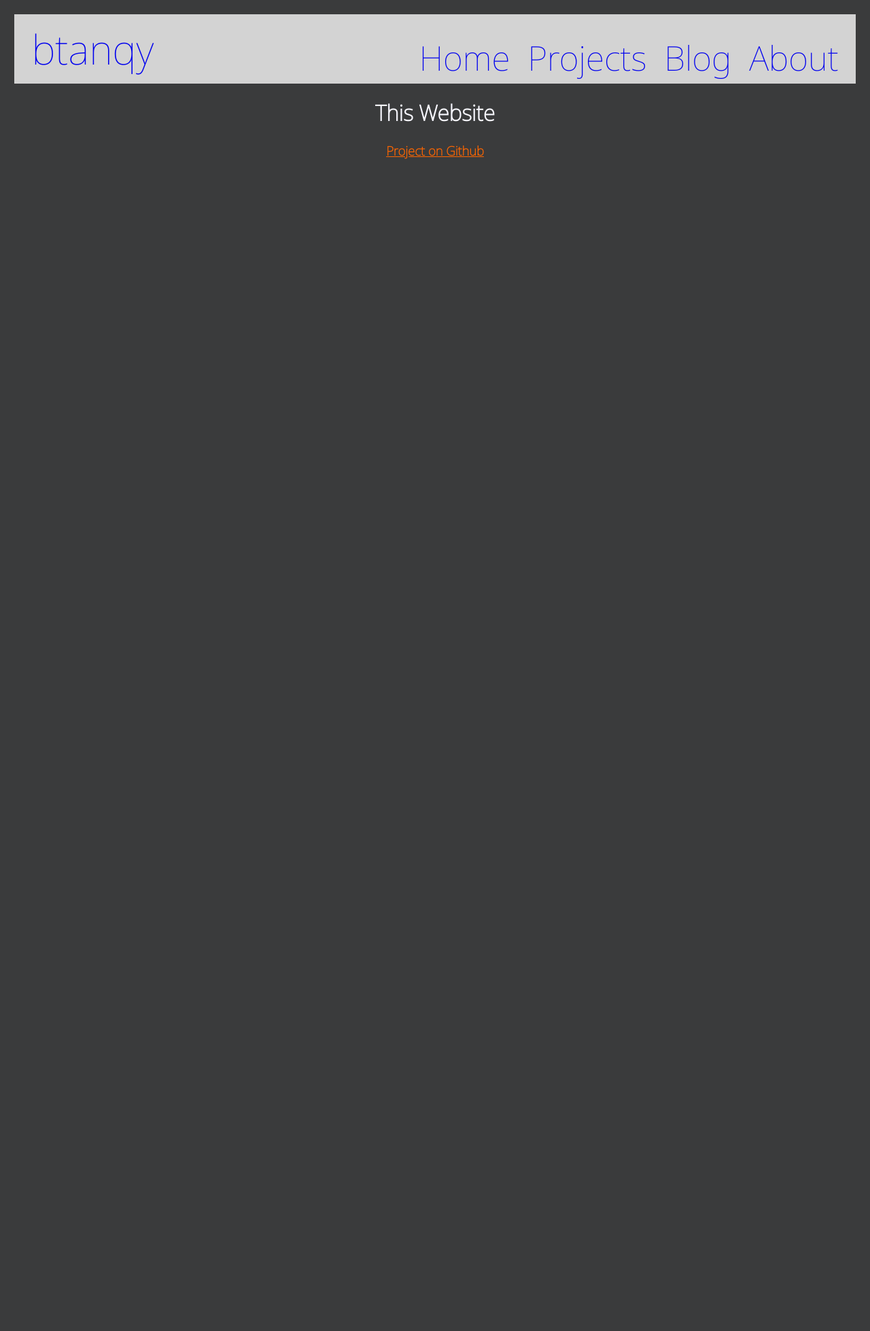
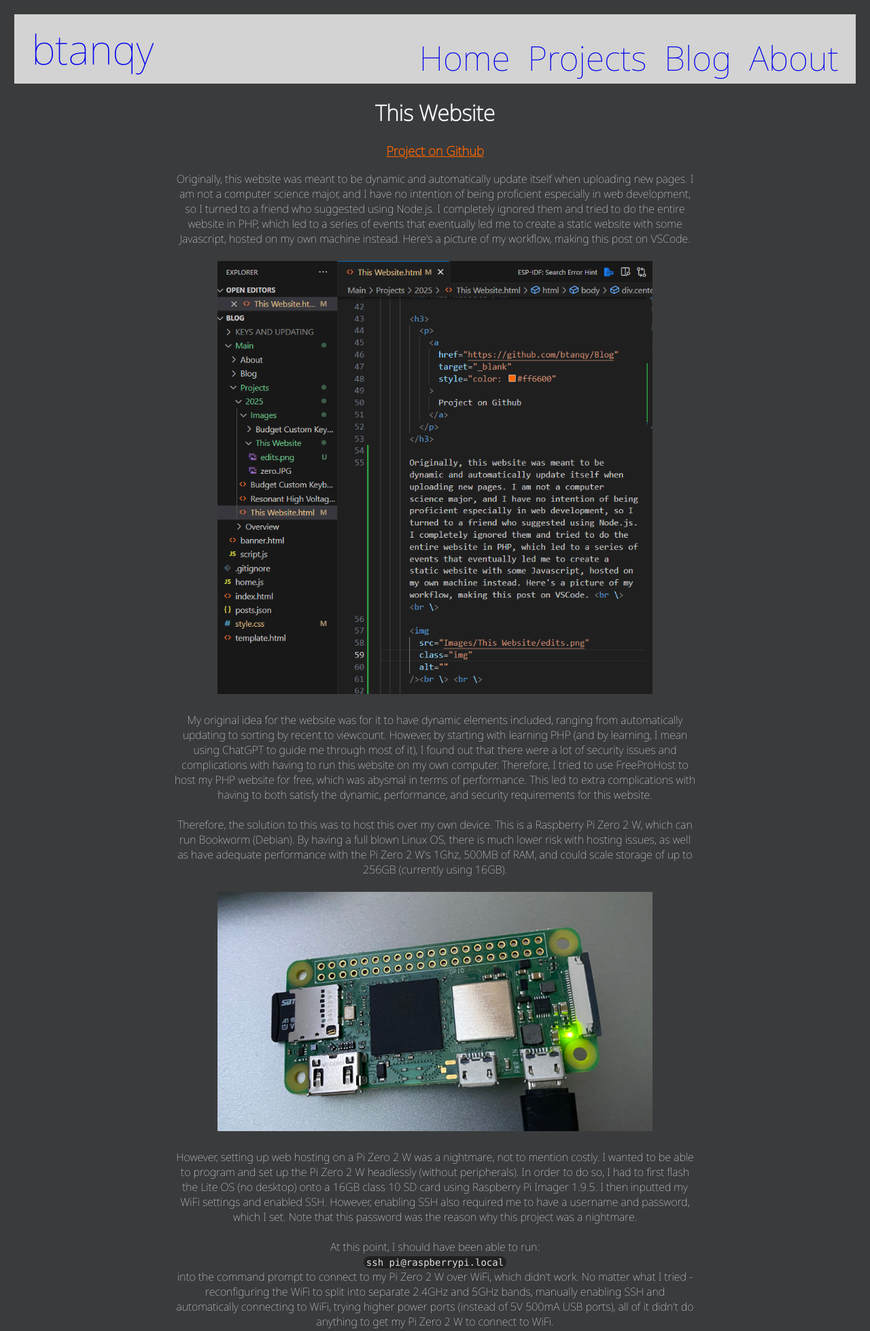
Before and after one commit to btanqy/Blog, a PHP site: the page made by Main/Projects/2025/This Website.html in a window 1280 px wide. Shown: the top 1958 px of the page at 68% size. Before the commit the page ends 234 px from the top, so only its background shows below. Run offline with PHP 8.4, Linux system fonts and the light colour scheme.

Commit message:
Added post

```diff
--- a/Main/Projects/2025/This Website.html
+++ b/Main/Projects/2025/This Website.html
@@ -52,6 +52,57 @@
         </p>
       </h3>
 
+      Originally, this website was meant to be dynamic and automatically update itself when uploading new pages. I am not a computer science major, and I have no intention of being proficient especially in web development, so I turned to a friend who suggested using Node.js. I completely ignored them and tried to do the entire website in PHP, which led to a series of events that eventually led me to create a static website with some Javascript, hosted on my own machine instead. Here's a picture of my workflow, making this post on VSCode. <br \> <br \>
+
+      <img
+        src="Images/This Website/edits.png"
+        class="img"
+        alt=""
+      /><br \> <br \>
+
+      My original idea for the website was for it to have dynamic elements included, ranging from automatically updating to sorting by recent to viewcount. However, by starting with learning PHP (and by learning, I mean using ChatGPT to guide me through most of it), I found out that there were a lot of security issues and complications with having to run this website on my own computer. Therefore, I tried to use FreeProHost to host my PHP website for free, which was abysmal in terms of performance. This led to extra complications with having to both satisfy the dynamic, performance, and security requirements for this website.<br \> <br \>
+
+      Therefore, the solution to this was to host this over my own device. This is a Raspberry Pi Zero 2 W, which can run Bookworm (Debian). By having a full blown Linux OS, there is much lower risk with hosting issues, as well as have adequate performance with the Pi Zero 2 W's 1Ghz, 500MB of RAM, and could scale storage of up to 256GB (currently using 16GB). <br \> <br \>
+
+      <img
+        src="Images/This Website/zero.JPG"
+        class="img"
+        alt=""
+      />
+      <br \> <br \>
+
+      However, setting up web hosting on a Pi Zero 2 W was a nightmare, not to mention costly. I wanted to be able to program and set up the Pi Zero 2 W headlessly (without peripherals). In order to do so, I had to first flash the Lite OS (no desktop) onto a 16GB class 10 SD card using Raspberry Pi Imager 1.9.5. I then inputted my WiFi settings and enabled SSH. However, enabling SSH also required me to have a username and password, which I set. Note that this password was the reason why this project was a nightmare. <br \> <br \>
+
+      At this point, I should have been able to run:<br \>
+
+      <div class="code">
+        ssh pi@raspberrypi.local
+      </div><br \>
+
+      into the command prompt to connect to my Pi Zero 2 W over WiFi, which didn't work. No matter what I tried - reconfiguring the WiFi to split into separate 2.4GHz and 5GHz bands, manually enabling SSH and automatically connecting to WiFi, trying higher power ports (instead of 5V 500mA USB ports), all of it didn't do anything to get my Pi Zero 2 W to connect to WiFi. <br \> <br \>
+
+      So I gave up on a headless setup, and folded to buy a mini HDMI port and mini USB to USB converter to plug it into monitor and keyboard with the desktop version of the software to check what was wrong. Here's a picture of the USB converter which I thought looked kind of funny. <br \> <br \>
+
+      <img
+        src="Images/This Website/converter.JPG"
+        class="img"
+        alt=""
+      />
+      <br \> <br \>
+
+      Turns out, nothing was wrong with the Pi. The desktop version booted up fine, and I could manually connect to WiFi. Since I had an HDMI cable anyway, I reuploaded the lite OS to try and debug the Pi through system prmopts. Through countless hours of scrounging around for an answer, I found out that the Pi doesn't log you in automatically. Therefore, every single time I tried to boot up the Pi, it was waiting for a keyboard input to log into before it could connect to WiFi. I actually spent months trying to figure this out - WHY WOULDNT THE PI NOT TRY TO CONNECT TO WIFI FIRST BEFORE LOGGING IN IF I HAVE SSH ENABLED? Anyways, here is the solution: <br \>
+
+      <div class="code">
+        sudo raspi-config
+      </div><br \>
+
+      And enable auto-login. Anyways, with this set up, I could finally install nginx, git, and Cloudflare on my Pi to start hosting my website. Nginx hosts html pages, but not PHP. Since I was frustrated trying to use PHP, I did convert the entire website from PHP to html to make my life easier down the road. I could then git clone my repository in to <div class="code">
+        /var/www/html
+      </div> and was able to follow generic instructions online to set up my website. <br \><br \>
+
+      Going back to needing Cloudflare - because of public WiFi, or in particular, eduroam for when I'm at school, there isn't a way for the Pi to host since port forwarding isn't allowed. A solution to that is through Cloudflare tunnels, which is a service that bypasses the need to port forward entirely. Again, by following generic instructions online for setting up Cloudflare tunnels on the Pi, I finally have my website on my domain. One thing I will note is that instead of using localhost, I had to end up using 127.0.0.1 in order for Cloudflare to find the nginx website. <br \><br \>
+
+      All in all, I learned a lot by doing this project. However, I'm ashamed to spend so much money on something that was supposed to be a budget project. My total bill came out to be $36, with the $10/year domain name included.
 
 
 
--- a/style.css
+++ b/style.css
@@ -209,3 +209,14 @@ body {
   max-width: 100%;
   height: auto;
 }
+
+.code {
+  background-color: #212121;
+  color: #e0e0e0;
+  font-family: Consolas, monospace;
+  font-size: 14px;
+  display: inline-block;
+  padding: 1px 4px;
+  white-space: nowrap;
+  border-radius: 1vw;
+}
```
Also changed, not shown: Main/Projects/2025/Images/This Website/converter.JPG (added), Main/Projects/2025/Images/This Website/edits.png (added).
